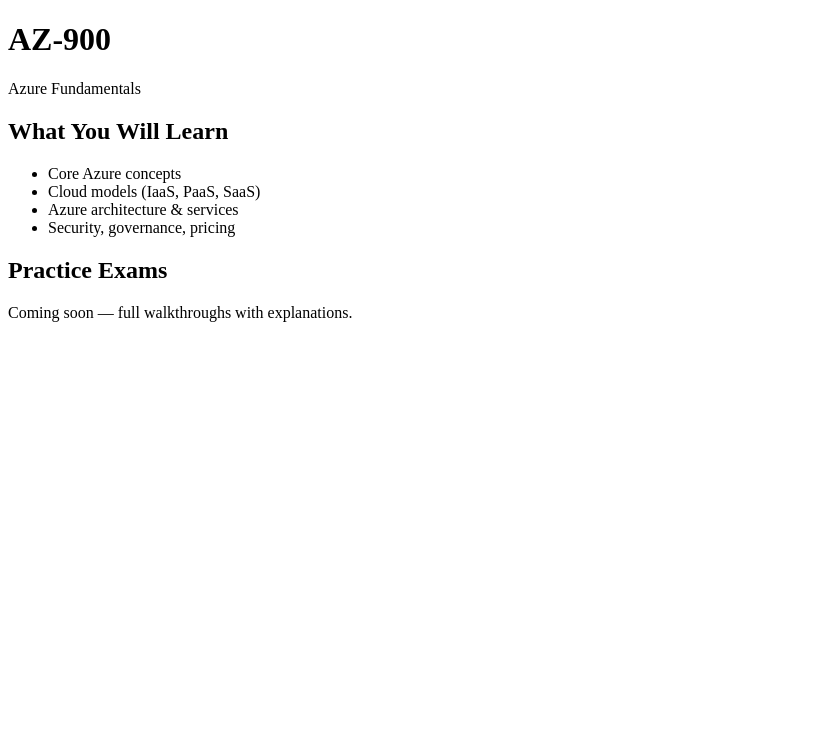
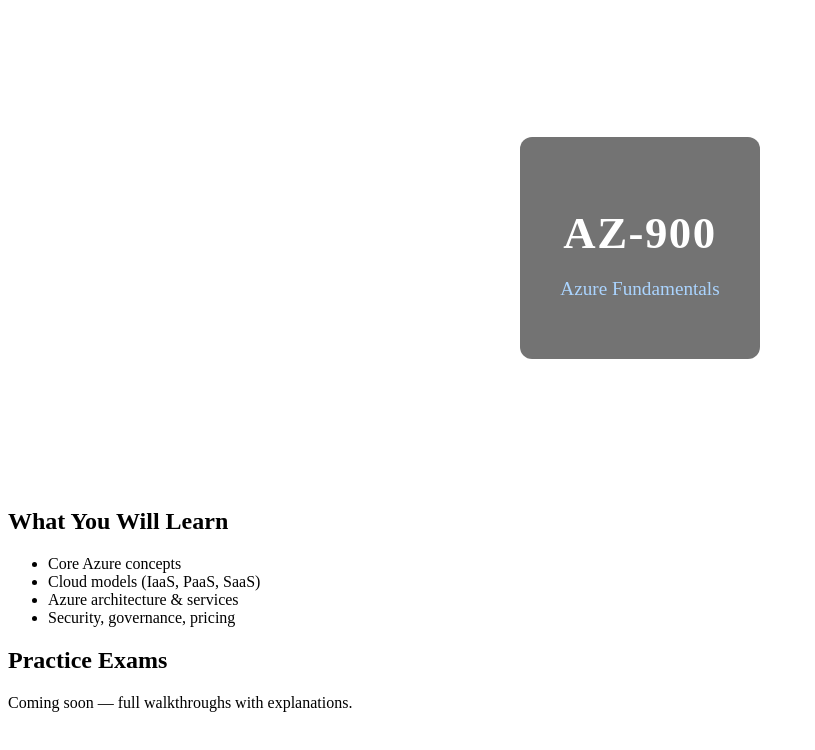
Before and after one commit to Jordy441/phaseboundnew2, a website: page src/index.html in a window 1280 px wide. Shown: the whole page, without its empty margins (0-815 px from the left). Drawn offline with Linux system fonts and the light colour scheme.

Commit message:
Change header class and add overlay div
Updated header to use 'module-hero' class with overlay.

```diff
--- a/src/index.html
+++ b/src/index.html
@@ -7,9 +7,12 @@
 </head>
 
 <body>
-    <header class="hero">
-        <h1>AZ‑900</h1>
-        <p>Azure Fundamentals</p>
+
+    <header class="module-hero">
+        <div class="overlay">
+            <h1>AZ‑900</h1>
+            <p>Azure Fundamentals</p>
+        </div>
     </header>
 
     <section class="modules">
@@ -24,5 +27,6 @@
         <h2>Practice Exams</h2>
         <p>Coming soon — full walkthroughs with explanations.</p>
     </section>
+
 </body>
 </html>
```
